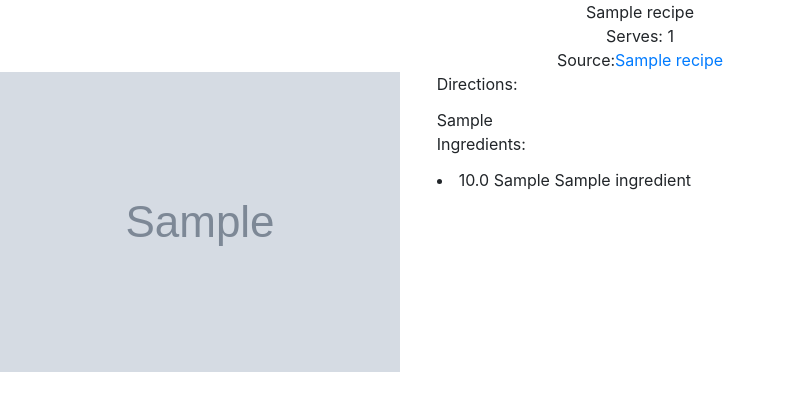
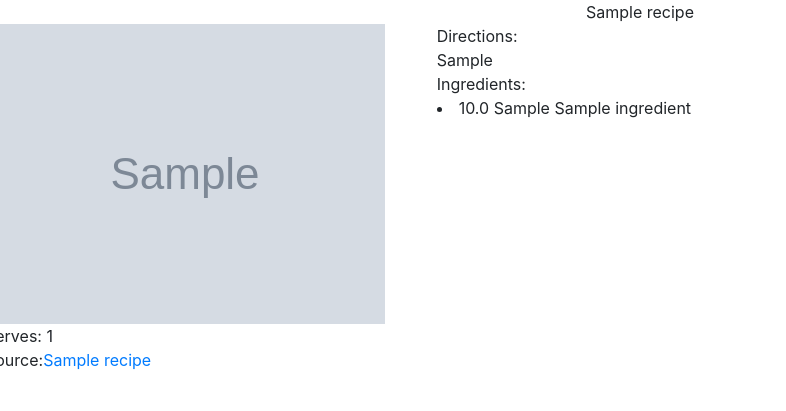
Before and after one commit to Samrany/recipe_project, a Flask app: page /1 in a window 1280 px wide. Shown: the top 411 px of the page, without its empty margins (0-786 px from the left). Run offline with Flask 2, Linux system fonts and the light colour scheme; tables that the repository leaves empty hold one stand-in row (values such as "Sample post"); grey boxes marked "Sample" are stand-in pictures; some libraries are stand-ins or nearby versions; some web fonts are replaced.

Commit message:
recipe details finishing edits

```diff
--- a/send_email.py
+++ b/send_email.py
@@ -33,7 +33,7 @@ def return_html_hyperlinks(recipes):
 def send_email(user_email, user_name, recipes, recipe_ingredients):
 	port = 465  # For SSL
 	smtp_server = "smtp.gmail.com"
-	sender_email = "cookmoreofwhatyoulove@gmail.com"
+	sender_email = "freshandwhole@gmail.com"
 	receiver_email = user_email
 	password = os.environ.get("EMPASSWORD")
 	message = MIMEMultipart("alternative")
--- a/templates/recipe_details.html
+++ b/templates/recipe_details.html
@@ -8,28 +8,26 @@
 <!-- 	row-cols-md-9 -->
 <!-- <div class="big-card"> -->
 	<div class="row form-header justify-content-md-center"> {{recipe.recipe_name}} </div>
-	<div class="row justify-content-md-center"> Serves: {{recipe.servings}} </div>
-	<div class="row justify-content-md-center"> Source: <a href={{recipe.website}} target="_blank"> {{recipe.source_name}}  </a> </div>
+
 
 
     <div class="row">
 		<div class="col-4">
-			<img class="lrg-img" src="{{recipe.image}}" >
+			<img class="row lrg-img" src="{{recipe.image}}" >
+			<div class="row "> Serves: {{recipe.servings}} </div>
+			<div class="row "> Source:
+			<a class="source"href={{recipe.website}} target="_blank"> {{recipe.source_name}}  </a> </div>
 		</div>
 
 
 		<div class= "col-8">
 
-
-
-
-
 <!-- 		<img class="lrg-img" src="{{recipe.image}}" > -->
 
-			<div class="card-title"> Directions: </div>
-			<div class=""> {{recipe.directions}} </div>
+			<div class="detail-header"> Directions: </div>
+			<div class="directions"> {{recipe.directions}} </div>
 
-			<div class="card-title"> Ingredients: </div>
+			<div class="detail-header"> Ingredients: </div>
 
 
 			{% for recipe_ingredient in recipe.recipe_ingredients %}
```
